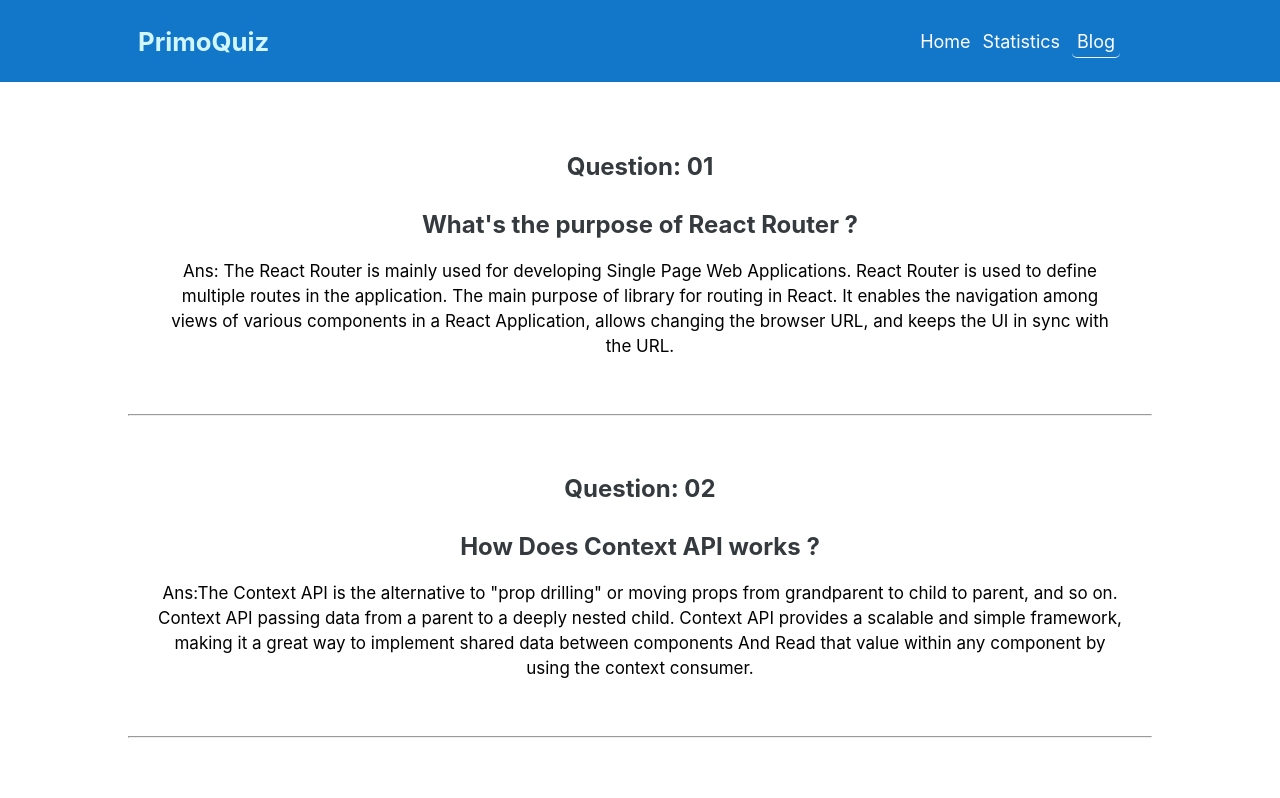
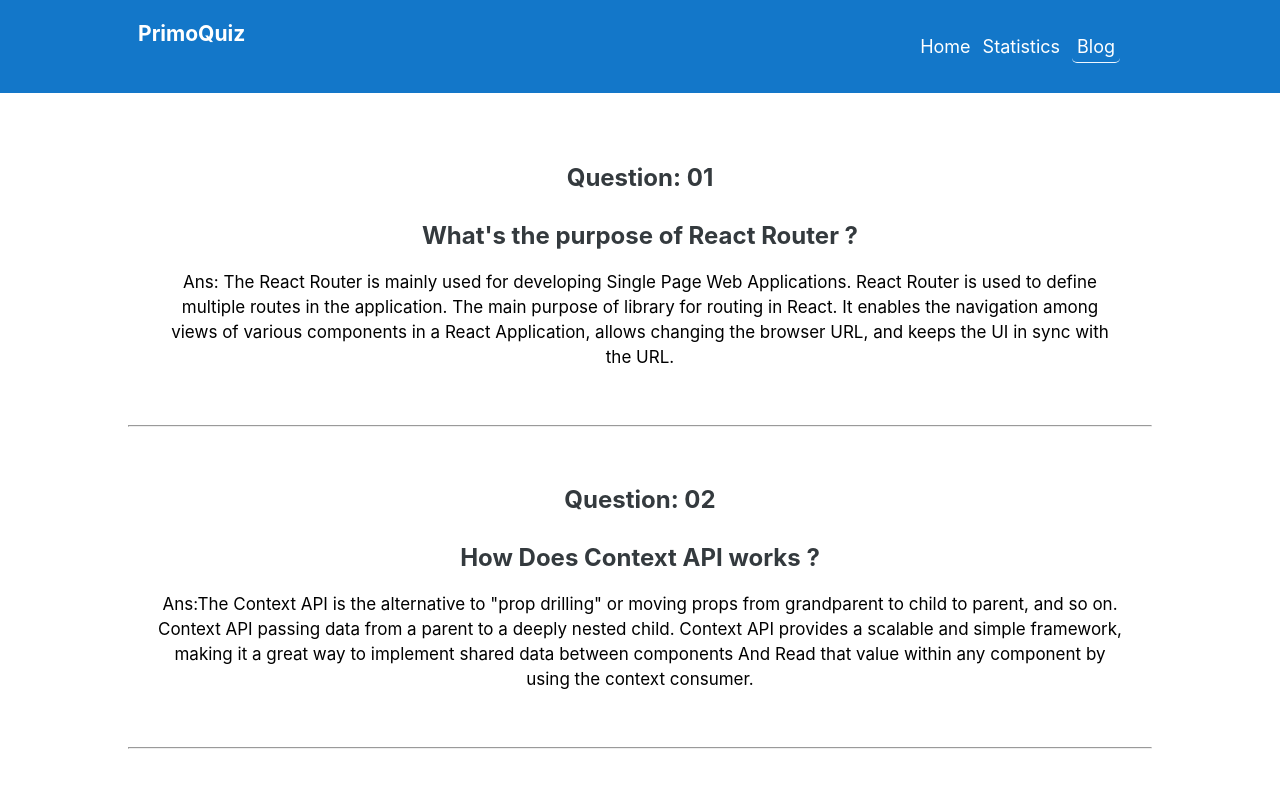
Before and after one commit to Abusayed987/Primo_Quiz, a React (Create React App) app: page /blog in a window 1280 px wide. Shown: the top 798 px of the page. Built offline with nearby package versions, Linux system fonts and the light colour scheme.

Commit message:
logo clicked Solved

```diff
--- a/src/Components/Header/Header.js
+++ b/src/Components/Header/Header.js
@@ -1,12 +1,14 @@
 import React from 'react';
-import { NavLink } from 'react-router-dom';
+import { Link, NavLink } from 'react-router-dom';
 import './Header.css'
 const Header = () => {
     return (
         <div className='navbar'>
             <nav className='navbar-container'>
                 <div className='logo'>
-                    <h3>PrimoQuiz</h3>
+                    <Link to='/'>
+                        <h3>PrimoQuiz</h3>
+                    </Link>
                 </div>
                 <div className='navlink-container'>
                     <NavLink className={({ isActive }) => isActive ? 'activeLink' : undefined}
```
